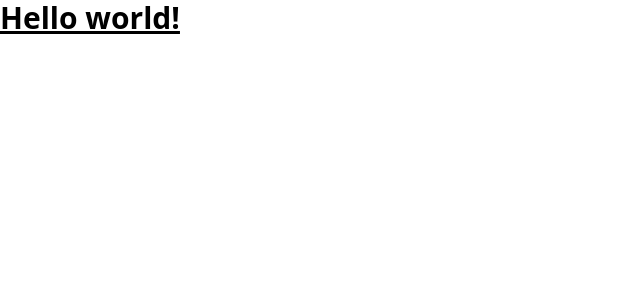
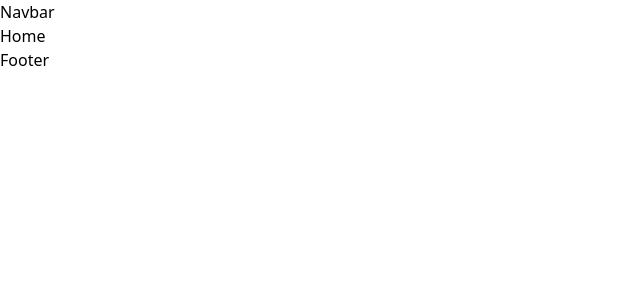
Before and after one commit to gdevakrishnan/caseperl, a React (Vite) app in the folder frontend/: page / in a window 1280 px wide. Shown: the top 300 px of the page, without its empty margins (0-640 px from the left). Built offline with nearby package versions, Linux system fonts and the light colour scheme.

Commit message:
Router setup in frontend

```diff
--- a/frontend/src/App.jsx
+++ b/frontend/src/App.jsx
@@ -1,12 +1,9 @@
 import React from 'react'
+import AppRouter from './router/Router'
 
 const App = () => {
   return (
-    <div>
-      <h1 class="text-3xl font-bold underline">
-        Hello world!
-      </h1>
-    </div>
+    <AppRouter />
   )
 }
 
--- /dev/null
+++ b/frontend/src/components/Footer.jsx
@@ -0,0 +1,11 @@
+import React from 'react'
+
+const Footer = () => {
+  return (
+    <div>
+      <h1>Footer</h1>
+    </div>
+  )
+}
+
+export default Footer
--- /dev/null
+++ b/frontend/src/components/Navbar.jsx
@@ -0,0 +1,11 @@
+import React from 'react'
+
+const Navbar = () => {
+  return (
+    <div>
+      <h1>Navbar</h1>
+    </div>
+  )
+}
+
+export default Navbar
--- /dev/null
+++ b/frontend/src/pages/auth/Login.jsx
@@ -0,0 +1,11 @@
+import React from 'react'
+
+const Login = () => {
+  return (
+    <div>
+      <h1>Login</h1>
+    </div>
+  )
+}
+
+export default Login
--- /dev/null
+++ b/frontend/src/pages/auth/Register.jsx
@@ -0,0 +1,11 @@
+import React from 'react'
+
+const Register = () => {
+  return (
+    <div>
+      <h1>Register</h1>
+    </div>
+  )
+}
+
+export default Register
--- /dev/null
+++ b/frontend/src/pages/common/Home.jsx
@@ -0,0 +1,11 @@
+import React from 'react'
+
+const Home = () => {
+  return (
+    <div>
+        <h1>Home</h1>
+    </div>
+  )
+}
+
+export default Home
--- /dev/null
+++ b/frontend/src/pages/common/RootLayout.jsx
@@ -0,0 +1,17 @@
+// src/components/RootLayout.jsx
+
+import { Outlet } from "react-router-dom";
+import Navbar from "../../components/Navbar";
+import Footer from "../../components/Footer";
+
+export default function RootLayout() {
+  return (
+    <>
+      <Navbar />
+      <main>
+        <Outlet />
+      </main>
+      <Footer />
+    </>
+  );
+}
--- /dev/null
+++ b/frontend/src/router/Router.jsx
@@ -0,0 +1,21 @@
+import { createBrowserRouter, RouterProvider } from 'react-router-dom';
+import RootLayout from '../pages/common/RootLayout';
+import Home from '../pages/common/Home';
+import Register from '../pages/auth/Register';
+import Login from '../pages/auth/Login';
+
+const router = createBrowserRouter([
+  {
+    path: '/',
+    element: <RootLayout />,
+    children: [
+      { index: true, element: <Home /> },
+      { path: 'register', element: <Register /> },
+      { path: 'login', element: <Login /> },
+    ],
+  },
+]);
+
+export default function AppRouter() {
+  return <RouterProvider router={router} />;
+}
```
